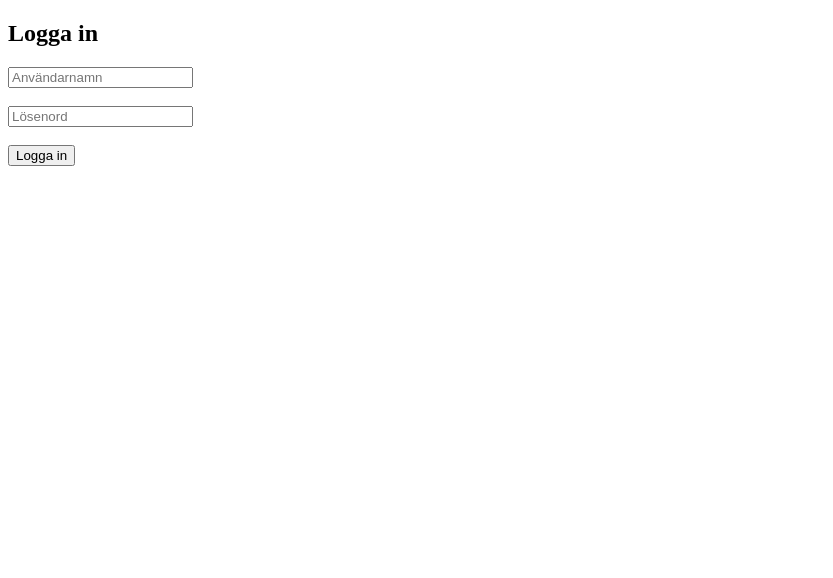
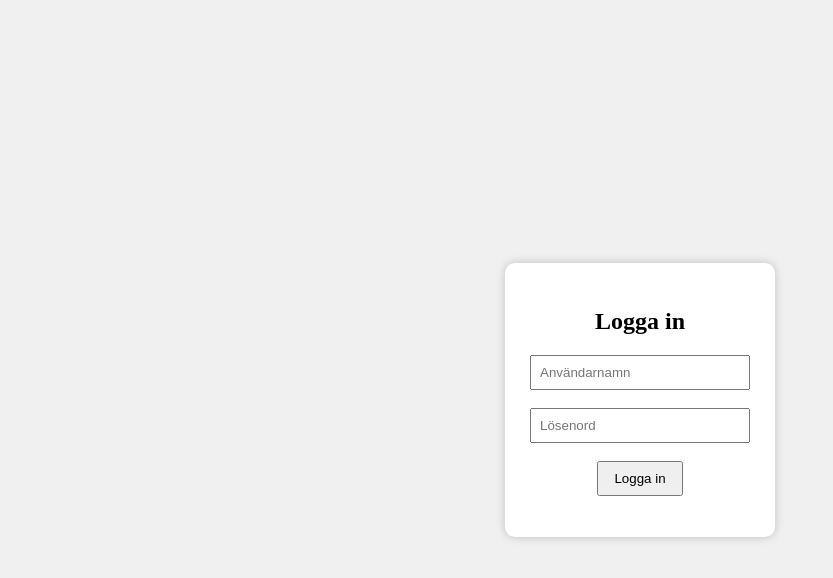
Before and after one commit to Oscar172/TestLogIN, a plain HTML site: page index.html in a window 1280 px wide. Shown: the whole page, without its empty margins (0-833 px from the left). Drawn offline with Linux system fonts and the light colour scheme.

Commit message:
Add styling and container for login form

```diff
--- a/index.html
+++ b/index.html
@@ -3,9 +3,39 @@
 <head>
     <meta charset="UTF-8">
     <title>Login</title>
+
+    <style>
+        body {
+            display: flex;
+            justify-content: center;
+            align-items: center;
+            height: 100vh;
+            margin: 0;
+            background-color: #f0f0f0;
+        }
+
+        .container {
+            text-align: center;
+            background: white;
+            padding: 25px;
+            border-radius: 10px;
+            box-shadow: 0 0 10px rgba(0,0,0,0.2);
+        }
+
+        input {
+            padding: 8px;
+            width: 200px;
+        }
+
+        button {
+            padding: 8px 15px;
+            cursor: pointer;
+        }
+    </style>
 </head>
 <body>
 
+<div class="container">
     <h2>Logga in</h2>
 
     <input type="text" id="username" placeholder="Användarnamn">
@@ -16,6 +46,7 @@
     <button onclick="login()">Logga in</button>
 
     <p id="result"></p>
+</div>
 
 <script>
 function login() {
```
Lines whose indentation alone changed are shown as unchanged.
